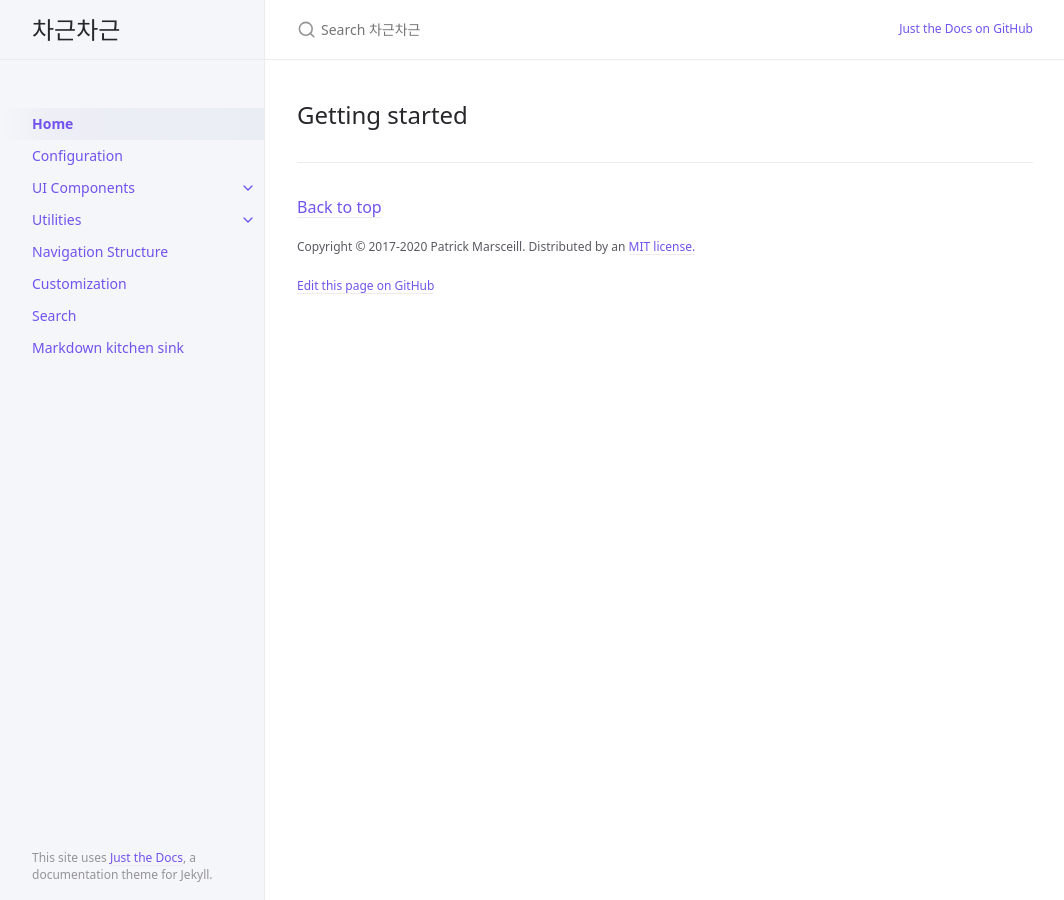
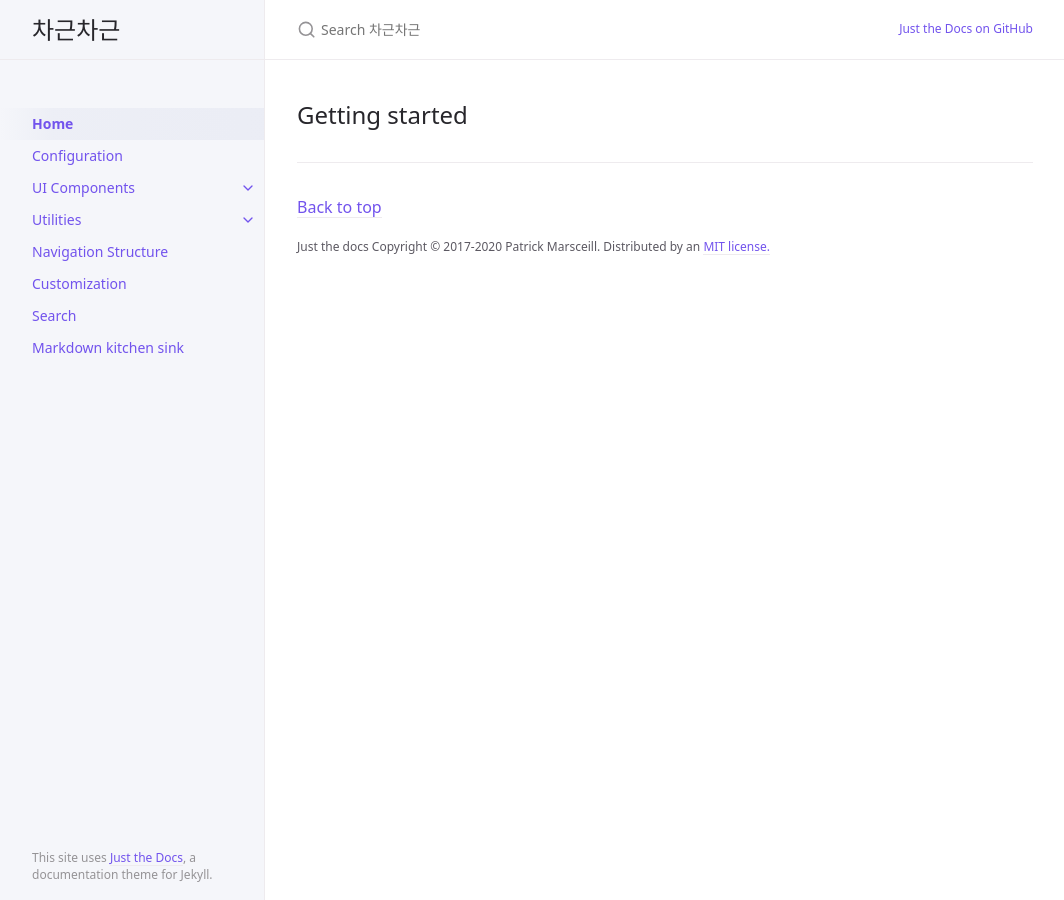
Before and after one commit to sineong/sineong.github.io, a Jekyll site: the page built from index.md, in a window 1280 px wide. Shown: the whole page, without its empty margins (107-1171 px from the left). Built offline with Jekyll 4.4.1, drawn with Linux system fonts in a browser that asks for light colours.

Commit message:
Update _config.yml

```diff
--- a/_config.yml
+++ b/_config.yml
@@ -81,7 +81,7 @@ nav_sort: case_sensitive # Capital letters sorted before lowercase
 back_to_top: true
 back_to_top_text: "Back to top"
 
-footer_content: "Copyright &copy; 2017-2020 Patrick Marsceill. Distributed by an <a href=\"https://github.com/pmarsceill/just-the-docs/tree/master/LICENSE.txt\">MIT license.</a>"
+footer_content: "Just the docs Copyright &copy; 2017-2020 Patrick Marsceill. Distributed by an <a href=\"https://github.com/pmarsceill/just-the-docs/tree/master/LICENSE.txt\">MIT license.</a>"
 
 # Footer last edited timestamp
 last_edit_timestamp: true # show or hide edit time - page must have `last_modified_date` defined in the frontmatter
@@ -90,7 +90,7 @@ last_edit_time_format: "%b %e %Y at %I:%M %p" # uses ruby's time format: https:/
 
 
 # Footer "Edit this page on GitHub" link text
-gh_edit_link: true # show or hide edit this page link
+gh_edit_link: false # show or hide edit this page link
 gh_edit_link_text: "Edit this page on GitHub"
 gh_edit_repository: "https://github.com/sineong/sineong.github.io" # the github URL for your repo
 gh_edit_branch: "master" # the branch that your docs is served from
```
